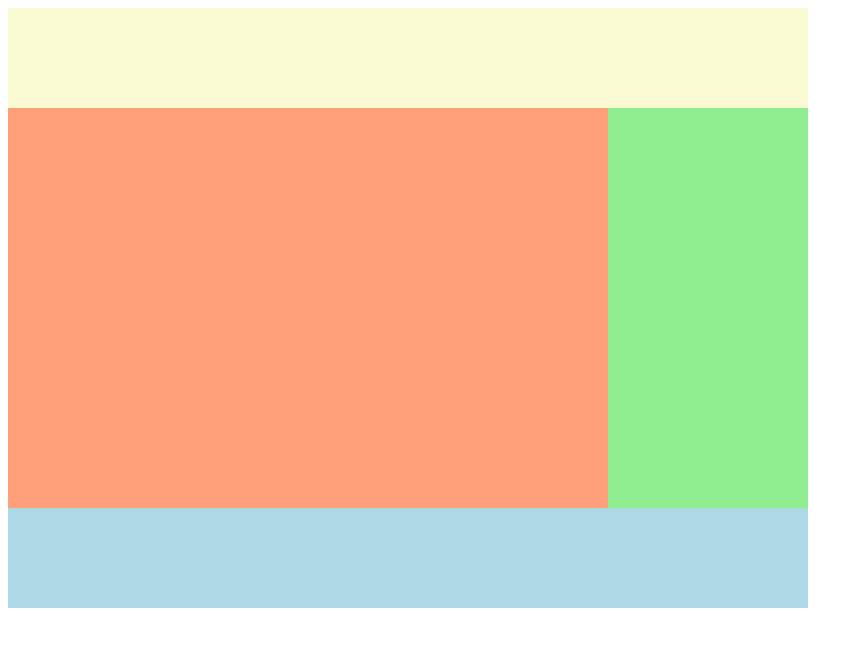
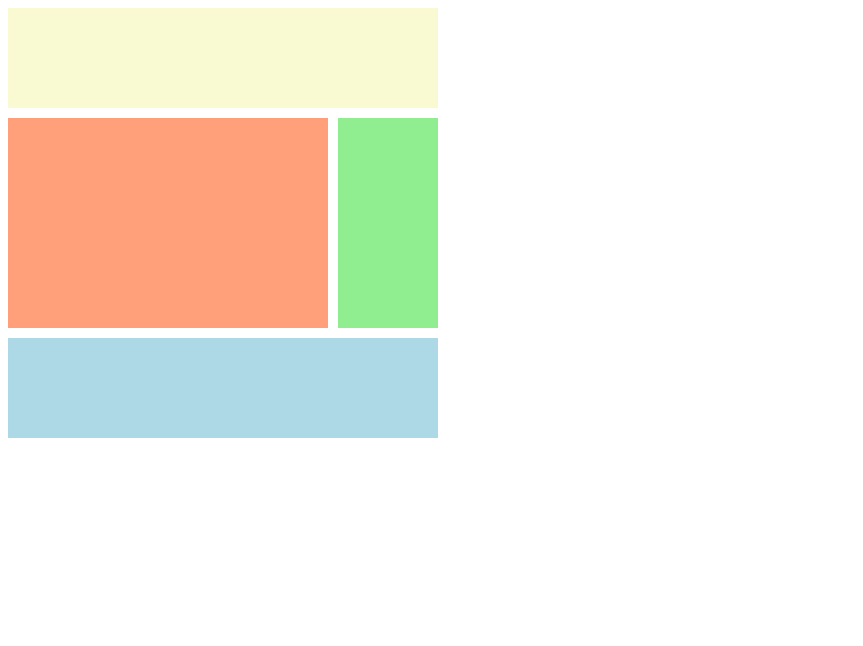
Before and after one commit to sorious77/css-master, a plain HTML site: page index.html in a window 1280 px wide. Shown: the whole page, without its empty margins (0-863 px from the left). Drawn offline with Linux system fonts and the light colour scheme.

Commit message:
# 2.4 Rows and Columns

```diff
--- a/style.css
+++ b/style.css
@@ -1,30 +1,32 @@
 .grid {
   display: grid;
-  grid-template-columns: repeat(4, 200px);
-  grid-template-rows: 100px repeat(2, 200px) 100px;
-  grid-template-areas:
-    "header header header header"
-    "content content content nav"
-    "content content content nav"
-    "footer footer footer footer";
+  grid-template-columns: repeat(4, 100px);
+  grid-template-rows: repeat(4, 100px);
+  gap: 10px;
 }
 
 .header {
   background-color: lightgoldenrodyellow;
-  grid-area: header;
+  grid-column-start: 1;
+  grid-column-end: 5;
 }
 
 .content {
   background-color: lightsalmon;
-  grid-area: content;
+  grid-column-start: 1;
+  grid-column-end: 4;
+  grid-row-start: 2;
+  grid-row-end: 4;
 }
 
 .nav {
   background-color: lightgreen;
-  grid-area: nav;
+  grid-row-start: 2;
+  grid-row-end: 4;
 }
 
 .footer {
   background-color: lightblue;
-  grid-area: footer;
+  grid-column-start: 1;
+  grid-column-end: 5;
 }
```
Also changed, not shown: README.md.
